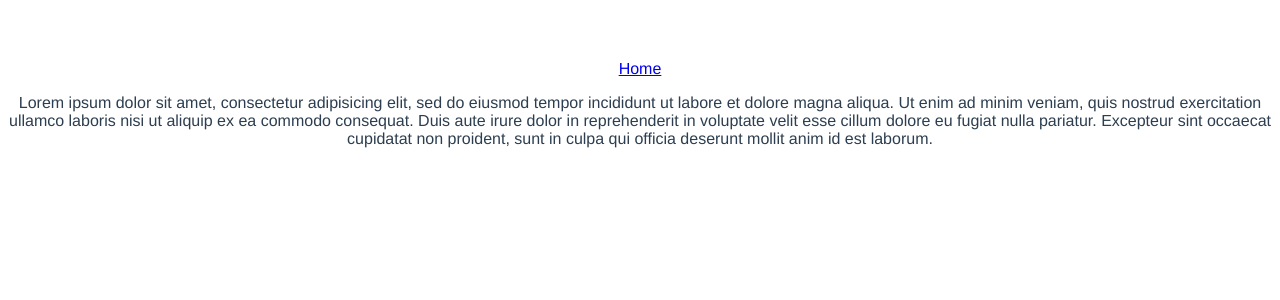
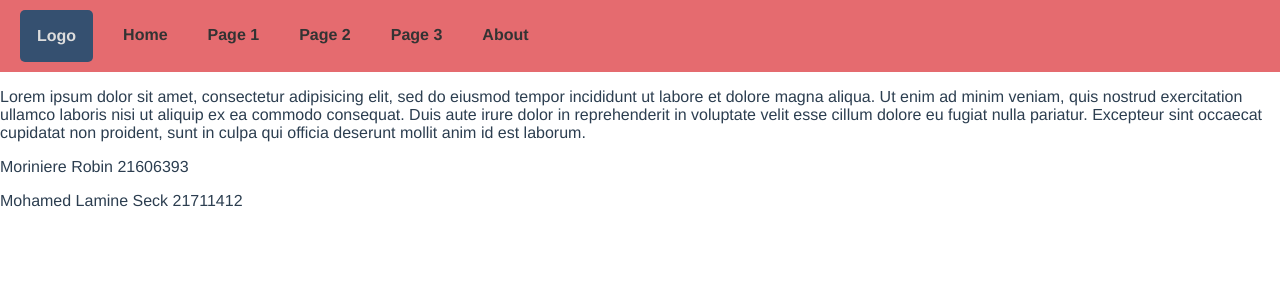
Before and after one commit to Powarox/Front-SncfDataviz, a Vue app: page / in a window 1280 px wide. Shown: the top 300 px of the page. Built offline with nearby package versions, Linux system fonts and the light colour scheme.

Commit message:
Css navigation bar

```diff
--- a/src/App.vue
+++ b/src/App.vue
@@ -1,11 +1,21 @@
 <template>
     <div id="app">
         <div id="nav">
+            <div>Logo</div>
             <router-link to="/">Home</router-link>
+            <router-link to="/">Page 1</router-link>
+            <router-link to="/">Page 2</router-link>
+            <router-link to="/">Page 3</router-link>
+            <router-link to="/">About</router-link>
             <!-- <router-link to="/Login">Login</router-link> -->
         </div>
 
         <router-view/>
+
+        <div id="footer">
+            <p>Moriniere Robin 21606393</p>
+            <p>Mohamed Lamine Seck 21711412</p>
+        </div>
     </div>
 </template>
 
@@ -19,12 +29,62 @@
 </script>
 
 <style>
+    body {
+        margin: 0;
+    }
+
     #app {
       font-family: Avenir, Helvetica, Arial, sans-serif;
       -webkit-font-smoothing: antialiased;
       -moz-osx-font-smoothing: grayscale;
-      text-align: center;
+      /* text-align: center; */
       color: #2c3e50;
-      margin-top: 60px;
+      margin: 0;
     }
+
+/* --- Navigation Bar --- */
+    #nav {
+        display: flex;
+        justify-content: left;
+        align-items: center;
+        margin: 0;
+        padding: 10px;
+        background: #E56B6F;
+        font-weight: bold;
+
+    }
+
+    #nav a {
+        margin: 10px 20px;
+        text-decoration: none;
+        color: #333;
+        border-bottom: 3px solid #E56B6F;
+        transition: 0.5s;
+    }
+
+    #nav a:hover {
+        border-bottom: 3px solid white;
+    }
+
+    #nav div {
+        margin: 0 10px;
+        color: #DDD;
+        background: #355070;
+        padding: 17px;
+        border-radius: 5px;
+        cursor: pointer;
+    }
+
+
+
+
+
+
+
+
+
+
+
+
+
 </style>
```
